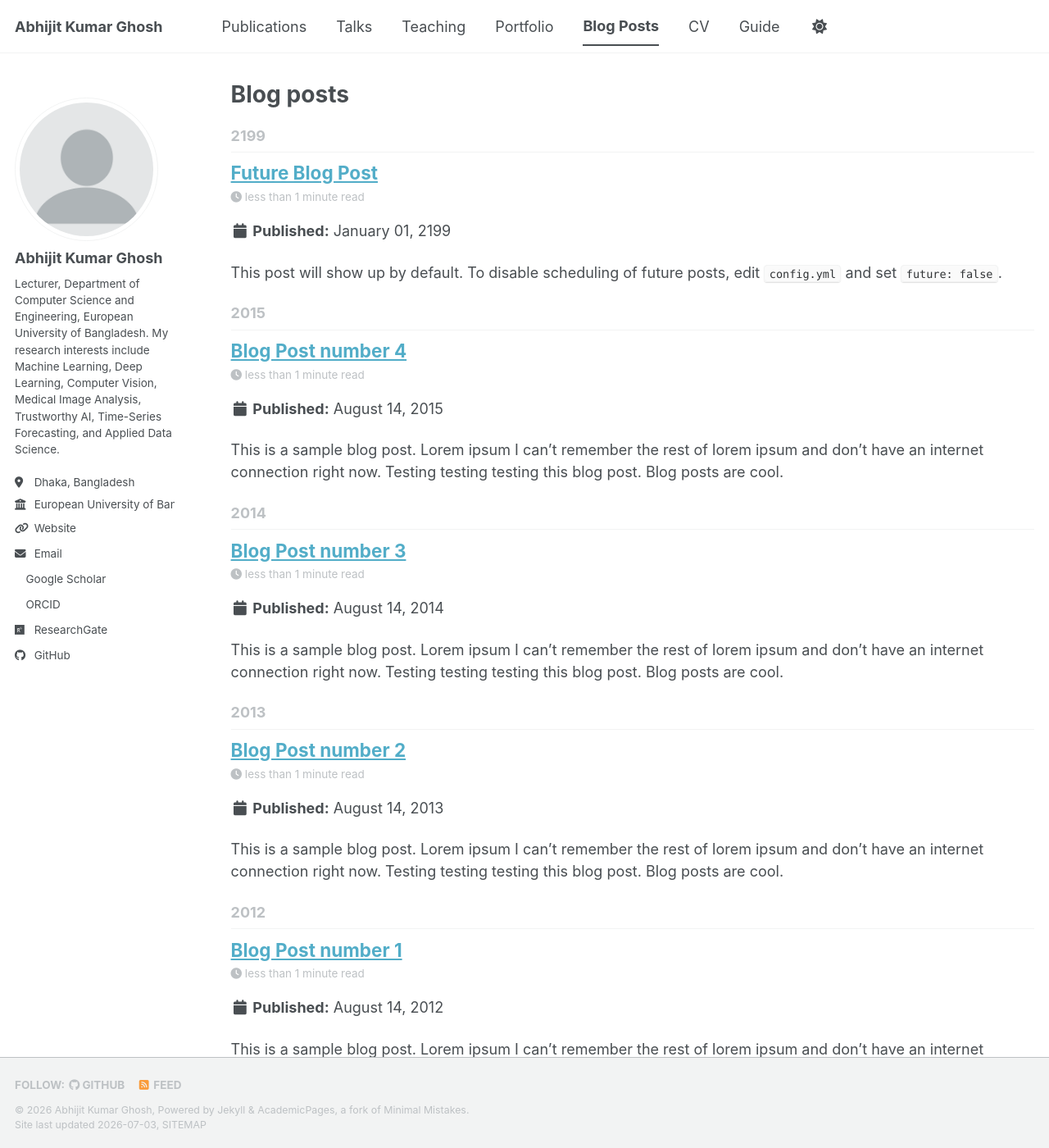
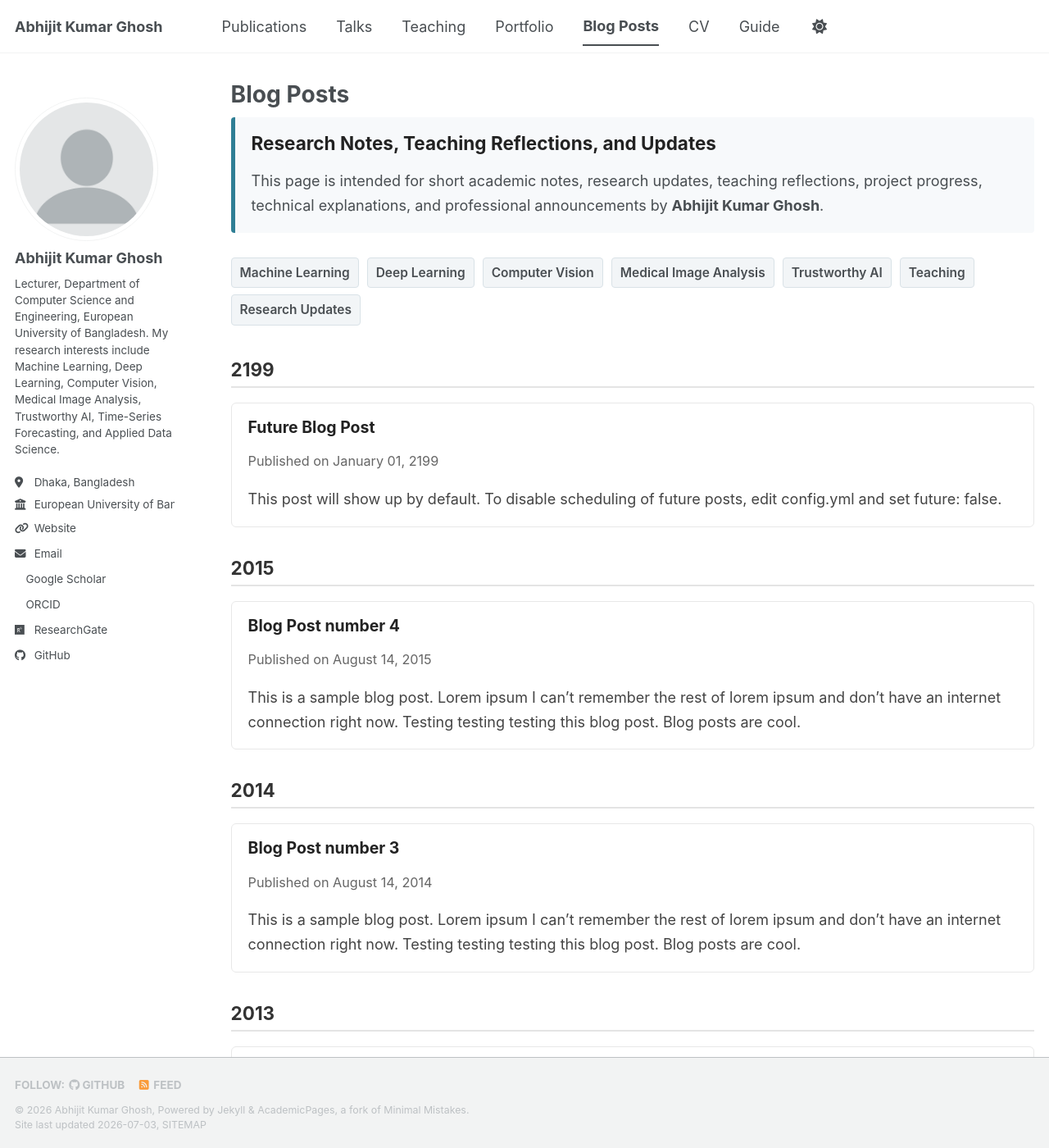
Before and after one commit to abhijitkghosh/abhijitkghosh.github.io, a Jekyll site: the page built from _pages/year-archive.html, in a window 1280 px wide and 1400 px high. Shown: the whole window at 82% size. Built offline with Jekyll 4.4.1, drawn with Linux system fonts in a browser that asks for light colours; a style sheet for code colours, icons or effects is not loaded; some of the changed text lies outside the part shown.

Commit message:
Enhance year archive layout and styling
Added styling and updated content for blog archive page.

```diff
--- a/_pages/year-archive.html
+++ b/_pages/year-archive.html
@@ -1,19 +1,190 @@
 ---
 layout: archive
 permalink: /year-archive/
-title: "Blog posts"
+title: "Blog Posts"
 author_profile: true
 redirect_from:
   - /wordpress/blog-posts/
 ---
 
+<style>
+  .blog-page {
+    line-height: 1.65;
+    font-size: 1em;
+  }
+
+  .blog-intro {
+    margin-bottom: 26px;
+    padding: 18px 20px;
+    background: #f7f9fb;
+    border-left: 5px solid #2f7f95;
+    border-radius: 4px;
+  }
+
+  .blog-intro h2 {
+    margin-top: 0;
+    margin-bottom: 10px;
+    color: #222222;
+  }
+
+  .blog-intro p {
+    margin-bottom: 0;
+  }
+
+  .blog-topics {
+    margin: 18px 0 30px 0;
+  }
+
+  .blog-tag {
+    display: inline-block;
+    background-color: #f2f5f7;
+    border: 1px solid #d9e2e7;
+    padding: 5px 10px;
+    margin: 4px 5px 4px 0;
+    border-radius: 4px;
+    font-size: 0.86em;
+    font-weight: 600;
+  }
+
+  .year-heading {
+    margin-top: 36px;
+    margin-bottom: 18px;
+    padding-bottom: 7px;
+    border-bottom: 2px solid #e4e4e4;
+    color: #333333;
+  }
+
+  .blog-list {
+    margin-bottom: 28px;
+  }
+
+  .blog-card {
+    margin-bottom: 20px;
+    padding: 18px 20px;
+    border: 1px solid #e8e8e8;
+    border-radius: 6px;
+    background: #ffffff;
+  }
+
+  .blog-card:hover {
+    border-color: #cfd8dc;
+    box-shadow: 0 2px 8px rgba(0, 0, 0, 0.04);
+  }
+
+  .blog-card h3 {
+    margin-top: 0;
+    margin-bottom: 8px;
+    font-size: 1.08em;
+  }
+
+  .blog-card h3 a {
+    text-decoration: none;
+    color: #222222;
+  }
+
+  .blog-card h3 a:hover {
+    color: #2f7f95;
+    text-decoration: underline;
+  }
+
+  .blog-meta {
+    margin-bottom: 8px;
+    color: #666666;
+    font-size: 0.9em;
+  }
+
+  .blog-excerpt {
+    margin-bottom: 0;
+    color: #444444;
+  }
+
+  .empty-blog {
+    padding: 20px;
+    background: #f7f9fb;
+    border: 1px solid #e1e7ea;
+    border-radius: 6px;
+    color: #444444;
+  }
+</style>
+
+<div class="blog-page">
+
+  <div class="blog-intro">
+    <h2>Research Notes, Teaching Reflections, and Updates</h2>
+    <p>
+      This page is intended for short academic notes, research updates, teaching reflections,
+      project progress, technical explanations, and professional announcements by
+      <strong>Abhijit Kumar Ghosh</strong>.
+    </p>
+  </div>
+
+  <div class="blog-topics">
+    <span class="blog-tag">Machine Learning</span>
+    <span class="blog-tag">Deep Learning</span>
+    <span class="blog-tag">Computer Vision</span>
+    <span class="blog-tag">Medical Image Analysis</span>
+    <span class="blog-tag">Trustworthy AI</span>
+    <span class="blog-tag">Teaching</span>
+    <span class="blog-tag">Research Updates</span>
+  </div>
+
   {% include base_path %}
+
+  {% if site.posts.size > 0 %}
+
     {% capture written_year %}'None'{% endcapture %}
+
     {% for post in site.posts %}
       {% capture year %}{{ post.date | date: '%Y' }}{% endcapture %}
+
       {% if year != written_year %}
-    <h2 id="{{ year | slugify }}" class="archive__subtitle">{{ year }}</h2>
+        {% if written_year != "'None'" %}
+          </div>
+        {% endif %}
+
+        <h2 id="{{ year | slugify }}" class="year-heading">{{ year }}</h2>
+        <div class="blog-list">
+
         {% capture written_year %}{{ year }}{% endcapture %}
       {% endif %}
-  {% include archive-single.html %}
+
+      <div class="blog-card">
+        <h3>
+          <a href="{{ base_path }}{{ post.url }}">{{ post.title }}</a>
+        </h3>
+
+        <p class="blog-meta">
+          Published on {{ post.date | date: "%B %d, %Y" }}
+          {% if post.categories.size > 0 %}
+            | Category:
+            {% for category in post.categories %}
+              {{ category }}{% unless forloop.last %}, {% endunless %}
             {% endfor %}
+          {% endif %}
+        </p>
+
+        {% if post.excerpt %}
+          <p class="blog-excerpt">
+            {{ post.excerpt | strip_html | truncate: 220 }}
+          </p>
+        {% endif %}
+      </div>
+
+    {% endfor %}
+
+    </div>
+
+  {% else %}
+
+    <div class="empty-blog">
+      <strong>No blog posts have been published yet.</strong>
+      <p>
+        Future posts may include research notes, teaching materials, project updates,
+        conference reflections, and technical discussions related to artificial intelligence
+        and computer science.
+      </p>
+    </div>
+
+  {% endif %}
+
+</div>
```
Lines whose indentation alone changed are shown as unchanged.
